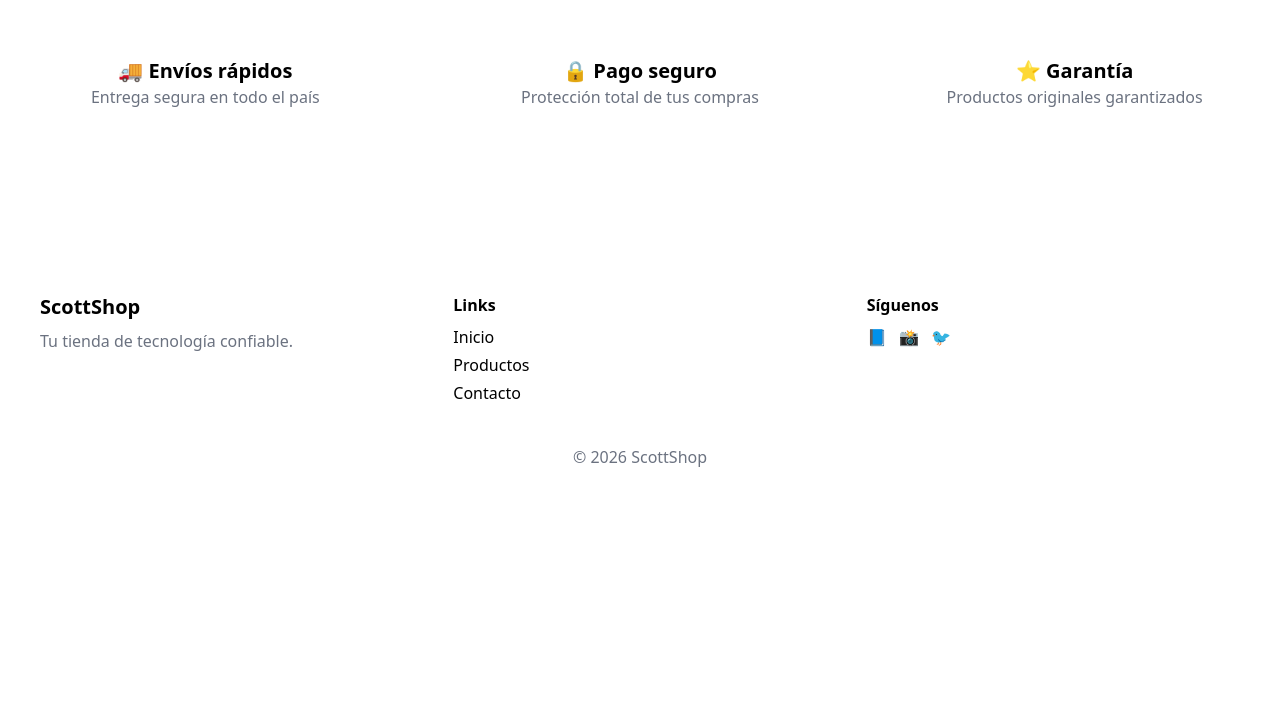
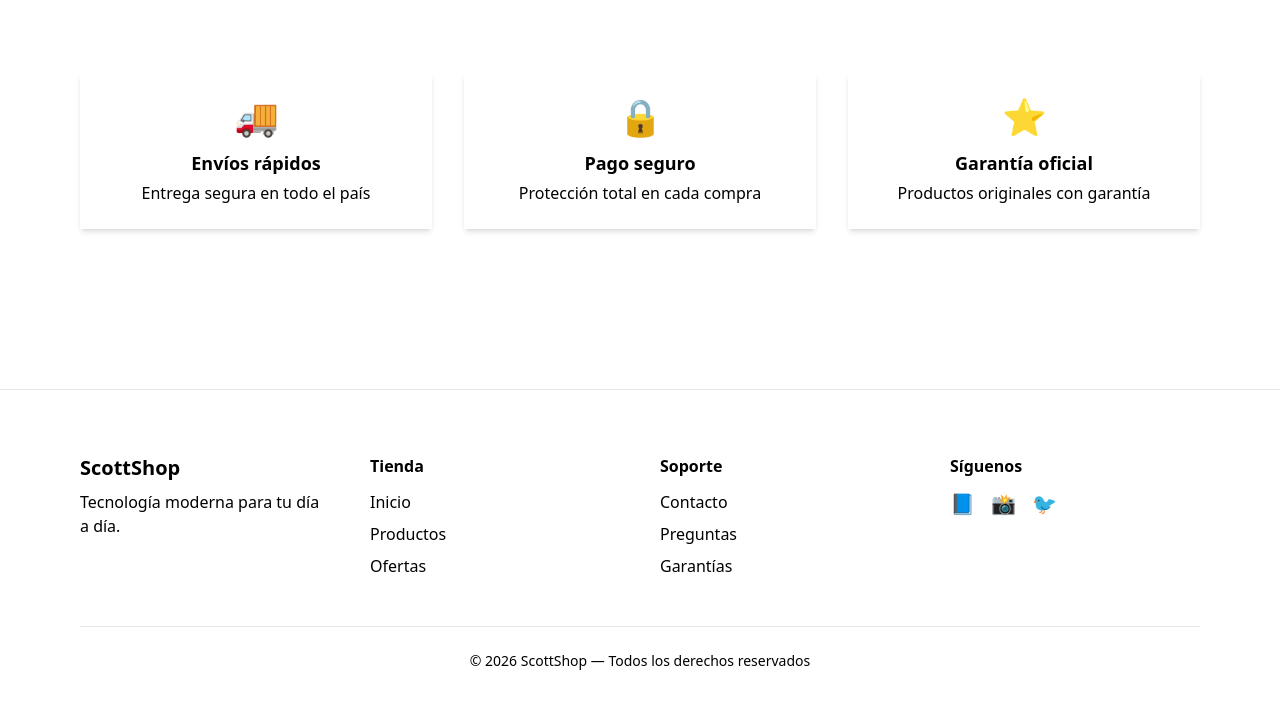
Before and after one commit to Guevarajonathan345/ScottShop_frontend, a React (Vite) app: page / in a window 1280 px wide. Shown: the part 967-1676 px from the top of the page. Before the commit the page ends 1476 px from the top, so only its background shows below. Built offline with nearby package versions, Linux system fonts and the light colour scheme; no server answers.

Commit message:
modified footer and benefits

```diff
--- a/src/components/Benefits.jsx
+++ b/src/components/Benefits.jsx
@@ -1,23 +1,61 @@
+import { motion } from "framer-motion";
+
+const benefits = [
+  {
+    icon: "🚚",
+    title: "Envíos rápidos",
+    description: "Entrega segura en todo el país"
+  },
+  {
+    icon: "🔒",
+    title: "Pago seguro",
+    description: "Protección total en cada compra"
+  },
+  {
+    icon: "⭐",
+    title: "Garantía oficial",
+    description: "Productos originales con garantía"
+  }
+];
+
 const Benefits = () => {
   return (
-    <div className="grid md:grid-cols-3 gap-6 py-16 text-center">
+    <section className="py-20 bg-base-200">
 
-      <div>
-        <h3 className="text-xl font-bold">🚚 Envíos rápidos</h3>
-        <p className="text-gray-500">Entrega segura en todo el país</p>
+      <div className="max-w-6xl mx-auto px-4">
+
+        <div className="grid md:grid-cols-3 gap-8">
+
+          {benefits.map((benefit, index) => (
+
+            <motion.div
+              key={index}
+              whileHover={{ y: -6 }}
+              transition={{ type: "spring", stiffness: 200 }}
+              className="card bg-base-100 shadow-md p-6 text-center"
+            >
+
+              <div className="text-4xl mb-3">
+                {benefit.icon}
+              </div>
+
+              <h3 className="text-lg font-semibold">
+                {benefit.title}
+              </h3>
+
+              <p className="text-base-content/60 mt-1">
+                {benefit.description}
+              </p>
+
+            </motion.div>
+
+          ))}
+
+        </div>
+
       </div>
 
-      <div>
-        <h3 className="text-xl font-bold">🔒 Pago seguro</h3>
-        <p className="text-gray-500">Protección total de tus compras</p>
-      </div>
-
-      <div>
-        <h3 className="text-xl font-bold">⭐ Garantía</h3>
-        <p className="text-gray-500">Productos originales garantizados</p>
-      </div>
-
-    </div>
+    </section>
   );
 };
 
--- a/src/components/Footer.jsx
+++ b/src/components/Footer.jsx
@@ -1,43 +1,79 @@
 const Footer = () => {
   return (
-    <footer className="bg-base-200 mt-20 p-10">
+    <footer className="bg-base-200 border-t border-base-300 mt-20">
 
-      <div className="grid md:grid-cols-3 gap-10">
+      <div className="max-w-6xl mx-auto px-4 py-16">
 
+        <div className="grid grid-cols-2 md:grid-cols-4 gap-10">
+
+          {/* Marca */}
           <div>
             <h2 className="text-xl font-bold">
               ScottShop
             </h2>
 
-          <p className="text-gray-500 mt-2">
-            Tu tienda de tecnología confiable.
+            <p className="text-base-content/60 mt-2">
+              Tecnología moderna para tu día a día.
             </p>
           </div>
 
+          {/* Shop */}
           <div>
-          <h3 className="font-semibold">Links</h3>
+            <h3 className="font-semibold mb-3">
+              Tienda
+            </h3>
 
-          <ul className="space-y-1 mt-2">
-            <li>Inicio</li>
-            <li>Productos</li>
-            <li>Contacto</li>
+            <ul className="space-y-2 text-base-content/70">
+              <li className="hover:text-primary cursor-pointer">Inicio</li>
+              <li className="hover:text-primary cursor-pointer">Productos</li>
+              <li className="hover:text-primary cursor-pointer">Ofertas</li>
             </ul>
           </div>
 
+          {/* Soporte */}
           <div>
-          <h3 className="font-semibold">Síguenos</h3>
+            <h3 className="font-semibold mb-3">
+              Soporte
+            </h3>
 
-          <div className="flex gap-3 mt-2">
-            <span>📘</span>
-            <span>📸</span>
-            <span>🐦</span>
+            <ul className="space-y-2 text-base-content/70">
+              <li className="hover:text-primary cursor-pointer">Contacto</li>
+              <li className="hover:text-primary cursor-pointer">Preguntas</li>
+              <li className="hover:text-primary cursor-pointer">Garantías</li>
+            </ul>
           </div>
+
+          {/* Social */}
+          <div>
+            <h3 className="font-semibold mb-3">
+              Síguenos
+            </h3>
+
+            <div className="flex gap-4 text-xl">
+
+              <span className="cursor-pointer hover:scale-110 transition">
+                📘
+              </span>
+
+              <span className="cursor-pointer hover:scale-110 transition">
+                📸
+              </span>
+
+              <span className="cursor-pointer hover:scale-110 transition">
+                🐦
+              </span>
+
             </div>
 
           </div>
 
-      <div className="text-center mt-10 text-gray-500">
-        © 2026 ScottShop
+        </div>
+
+        {/* Bottom */}
+        <div className="border-t border-base-300 mt-12 pt-6 text-center text-sm text-base-content/60">
+          © {new Date().getFullYear()} ScottShop — Todos los derechos reservados
+        </div>
+
       </div>
 
     </footer>
```
Lines whose indentation alone changed are shown as unchanged.
